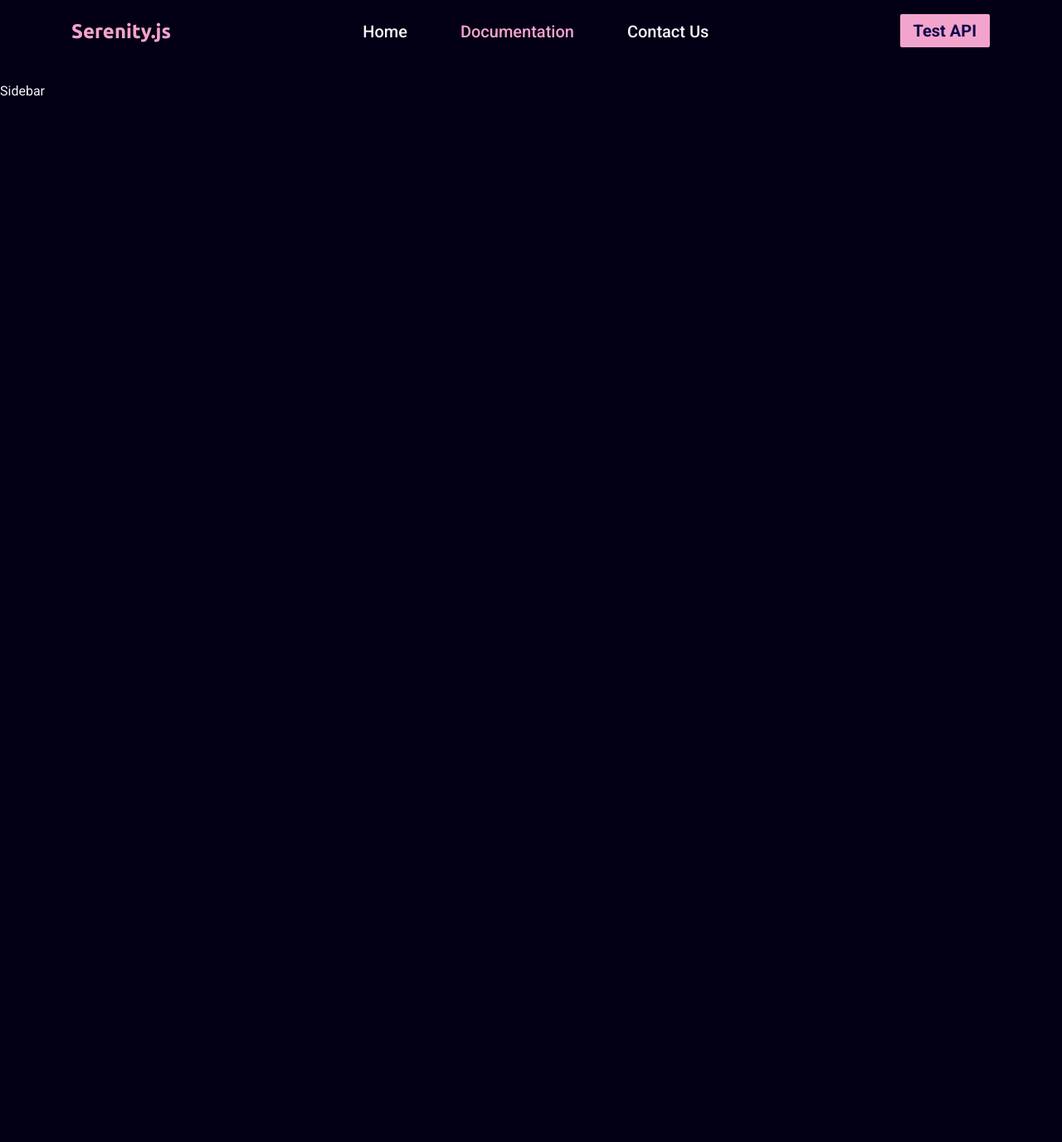
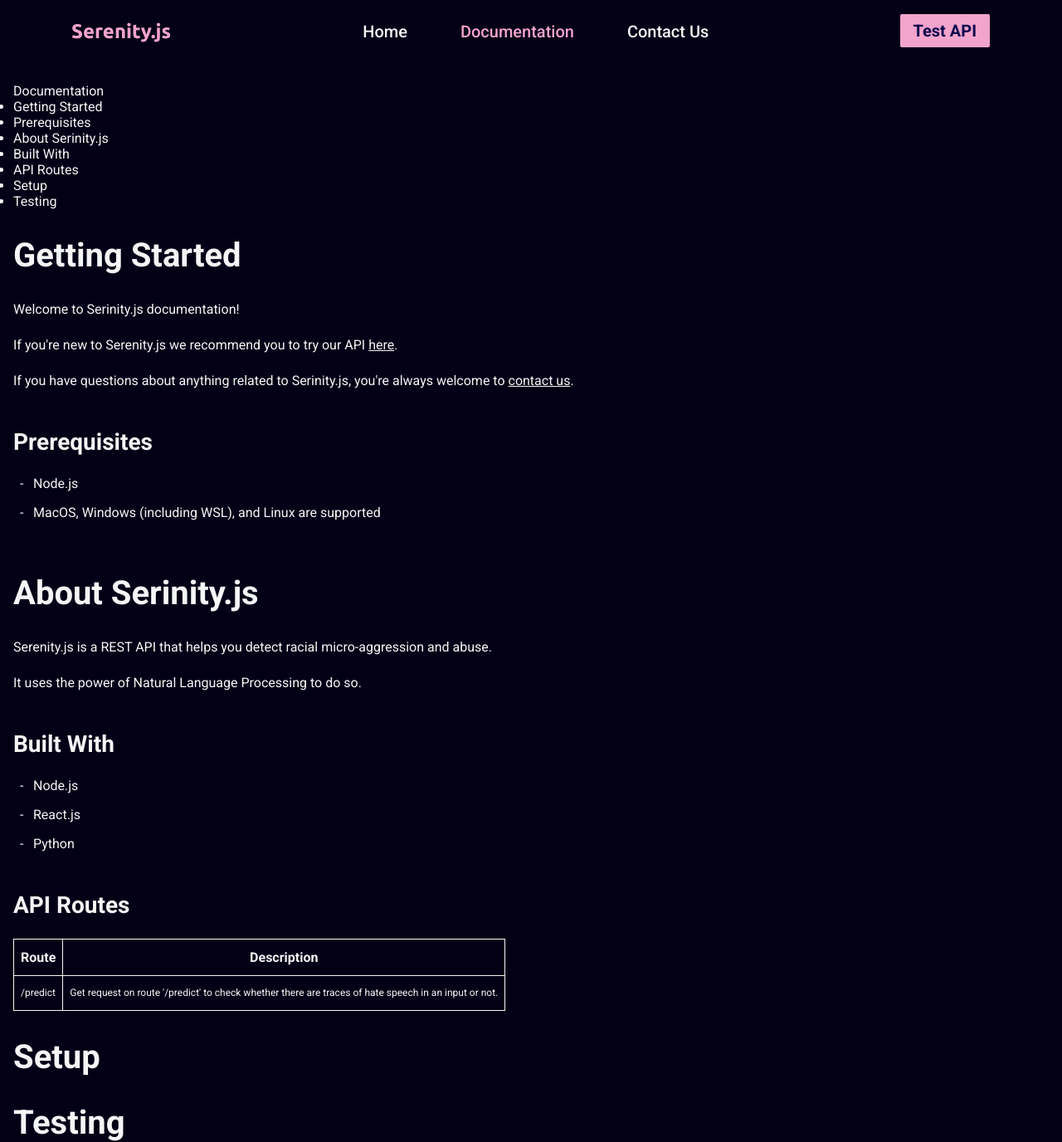
Before and after one commit to shaarangg/serenityjs-frontend, a React (Create React App) app: page /docs in a window 1280 px wide. Shown: the whole page at 83% size. Before the commit the page ends 800 px from the top, so only its background shows below. Built offline with nearby package versions, Linux system fonts and the light colour scheme.

Commit message:
[WIP]: Docs

```diff
--- a/src/components/Navbar/Navbar.jsx
+++ b/src/components/Navbar/Navbar.jsx
@@ -5,6 +5,9 @@ import { NavLink, Link } from "react-router-dom";
 function Navbar() {
 	const [showLinks, setShowLinks] = useState(false);
 	const navCenterContainer = useRef(null);
+	const closeLinks = () => {
+		setShowLinks(false);
+	};
 	const activeStyle = ({ isActive }) => {
 		return {
 			color: isActive ? "#f3a4cc" : "",
@@ -35,21 +38,23 @@ function Navbar() {
 					</button>
 				</div>
 				<div className={styles.navCenter} ref={navCenterContainer}>
-					<NavLink to="/" style={activeStyle}>
+					<NavLink to="/" style={activeStyle} onClick={closeLinks}>
 						Home
 					</NavLink>
-					<NavLink to="/docs" style={activeStyle}>
+					<NavLink to="/docs" style={activeStyle} onClick={closeLinks}>
 						Documentation
 					</NavLink>
-					<NavLink to="/contact" style={activeStyle}>
+					<NavLink to="/contact" style={activeStyle} onClick={closeLinks}>
 						Contact Us
 					</NavLink>
-					<Link to="/api" className={styles.toggleNavEnd}>
+					<Link to="/api" className={styles.toggleNavEnd} onClick={closeLinks}>
 						Test Api
 					</Link>
 				</div>
 				<div className={styles.navEnd}>
-					<Link to="/api">Test API</Link>
+					<Link to="/api" onClick={closeLinks}>
+						Test API
+					</Link>
 				</div>
 			</nav>
 		</div>
--- a/src/components/Sidebar/Sidebar.jsx
+++ b/src/components/Sidebar/Sidebar.jsx
@@ -1,5 +1,30 @@
 import React from "react";
 
 export default function Sidebar() {
-	return <div>Sidebar</div>;
+	return (
+		<ul>
+			Documentation
+			<li>
+				<a href="">Getting Started</a>
+			</li>
+			<li>
+				<a href="">Prerequisites</a>
+			</li>
+			<li>
+				<a href="">About Serinity.js</a>
+			</li>
+			<li>
+				<a href="">Built With</a>
+			</li>
+			<li>
+				<a href="">API Routes</a>
+			</li>
+			<li>
+				<a href="">Setup</a>
+			</li>
+			<li>
+				<a href="">Testing</a>
+			</li>
+		</ul>
+	);
 }
--- a/src/pages/Docs/Docs.jsx
+++ b/src/pages/Docs/Docs.jsx
@@ -1,10 +1,83 @@
 import React from "react";
 import styles from "./Docs.module.scss";
 import Sidebar from "../../components/Sidebar/Sidebar";
+import { Link } from "react-router-dom";
 function Docs() {
 	return (
 		<div className={styles.container}>
 			<Sidebar />
+			<div className={styles.contentContainer}>
+				<section className={styles.start}>
+					<h1>Getting Started</h1>
+					<p>Welcome to Serinity.js documentation!</p>
+					<p>
+						If you're new to Serenity.js we recommend you to try our API <Link to="/api">here</Link>
+						.
+					</p>
+					<p>
+						If you have questions about anything related to Serinity.js, you're always welcome to{" "}
+						<Link to="/contact">contact us</Link>.
+					</p>
+					<div className={styles.headingWithList}>
+						<h2>Prerequisites</h2>
+						<ul>
+							<li>
+								<a href="https://nodejs.org/en/" target="_blank" rel="noreferrer">
+									Node.js
+								</a>
+							</li>
+							<li>MacOS, Windows (including WSL), and Linux are supported</li>
+						</ul>
+					</div>
+				</section>
+				<section className={styles.about}>
+					<h1>About Serinity.js</h1>
+					<p>Serenity.js is a REST API that helps you detect racial micro-aggression and abuse.</p>
+					<p>It uses the power of Natural Language Processing to do so.</p>
+					<div className={styles.headingWithList}>
+						<h2>Built With</h2>
+						<ul>
+							<li>
+								<a href="https://nodejs.org/en/" target="_blank" rel="noreferrer">
+									Node.js
+								</a>
+							</li>
+							<li>
+								<a href="https://nodejs.org/en/" target="_blank" rel="noreferrer">
+									React.js
+								</a>
+							</li>
+							<li>
+								<a href="https://nodejs.org/en/" target="_blank" rel="noreferrer">
+									Python
+								</a>
+							</li>
+						</ul>
+					</div>
+					<div className={styles.route}>
+						<h2>API Routes</h2>
+						<table>
+							<tr>
+								<th>Route</th>
+								<th>Description</th>
+							</tr>
+							<tr>
+								<td>/predict</td>
+								<td>
+									Get request on route '/predict' to check whether there are traces of hate speech
+									in an input or not.
+								</td>
+							</tr>
+						</table>
+					</div>
+				</section>
+				<section className={styles.setup}>
+					<h1>Setup</h1>
+				</section>
+				<section className={styles.testing}>
+					<h1>Testing</h1>
+				</section>
+			</div>
 		</div>
 	);
 }
--- a/src/pages/Docs/Docs.module.scss
+++ b/src/pages/Docs/Docs.module.scss
@@ -1,3 +1,87 @@
+@import "../../variables";
 .container {
 	transform: translateY(100px);
+	// display: grid;
+	// grid-template-columns: 1fr 2fr;
+	margin: 0rem 1rem;
 }
+.start {
+	margin: 2rem 0;
+	h1 {
+		font-size: 2.5rem;
+		margin-bottom: 2rem;
+	}
+	p {
+		margin-bottom: 1.5rem;
+	}
+	a {
+		text-decoration: underline;
+	}
+}
+.about {
+	margin: 4rem 0rem 2rem 0rem;
+	h1 {
+		font-size: 2.5rem;
+		margin-bottom: 2rem;
+	}
+	p {
+		margin-bottom: 1.5rem;
+	}
+	a {
+		text-decoration: underline;
+	}
+}
+.headingWithList {
+	h2 {
+		font-size: 1.75rem;
+		margin: 3rem 0rem 1.5rem 0rem;
+	}
+	li {
+		// top right bottom left
+		margin: 0rem 0rem 1rem 1.5rem;
+		list-style-type: none;
+	}
+	li::before {
+		content: "-";
+		position: absolute;
+		margin-left: -1rem;
+	}
+	a {
+		text-decoration: none;
+		&:hover {
+			text-decoration: underline;
+		}
+	}
+}
+.route {
+	h2 {
+		font-size: 1.75rem;
+		margin: 3rem 0rem 1.5rem 0rem;
+	}
+	table {
+		border: 1px solid $clr-primary;
+		border-collapse: collapse;
+		th {
+			border: 1px solid $clr-primary;
+			padding: 0.75rem 0.5rem;
+		}
+		td {
+			font-size: 0.75rem;
+			padding: 0.75rem 0.5rem;
+			line-height: 17px;
+			border: 1px solid $clr-primary;
+		}
+	}
+}
+.setup {
+	h1 {
+		font-size: 2.5rem;
+		margin-bottom: 2rem;
+	}
+}
+.testing {
+	h1 {
+		font-size: 2.5rem;
+		margin-bottom: 2rem;
+	}
+}
--- a/src/pages/Home/Home.jsx
+++ b/src/pages/Home/Home.jsx
@@ -1,4 +1,3 @@
-import React from "react";
 import styles from "./Home.module.scss";
 import { Link } from "react-router-dom";
 function Home() {
```
